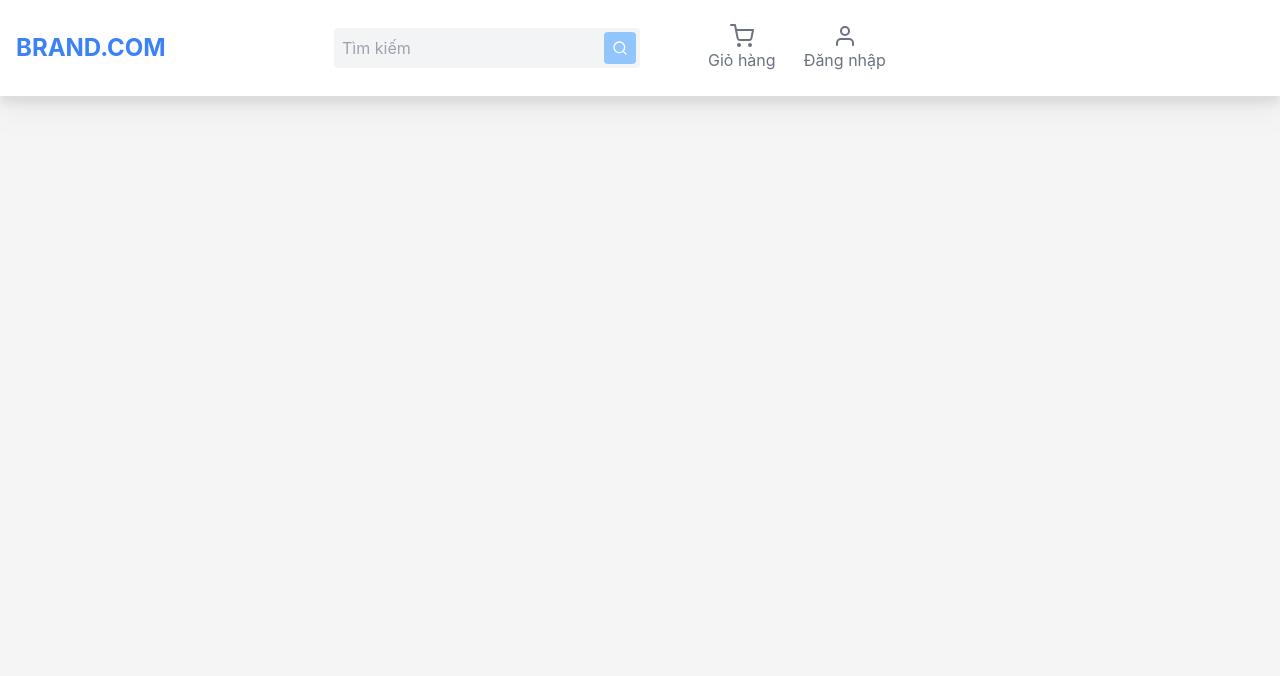
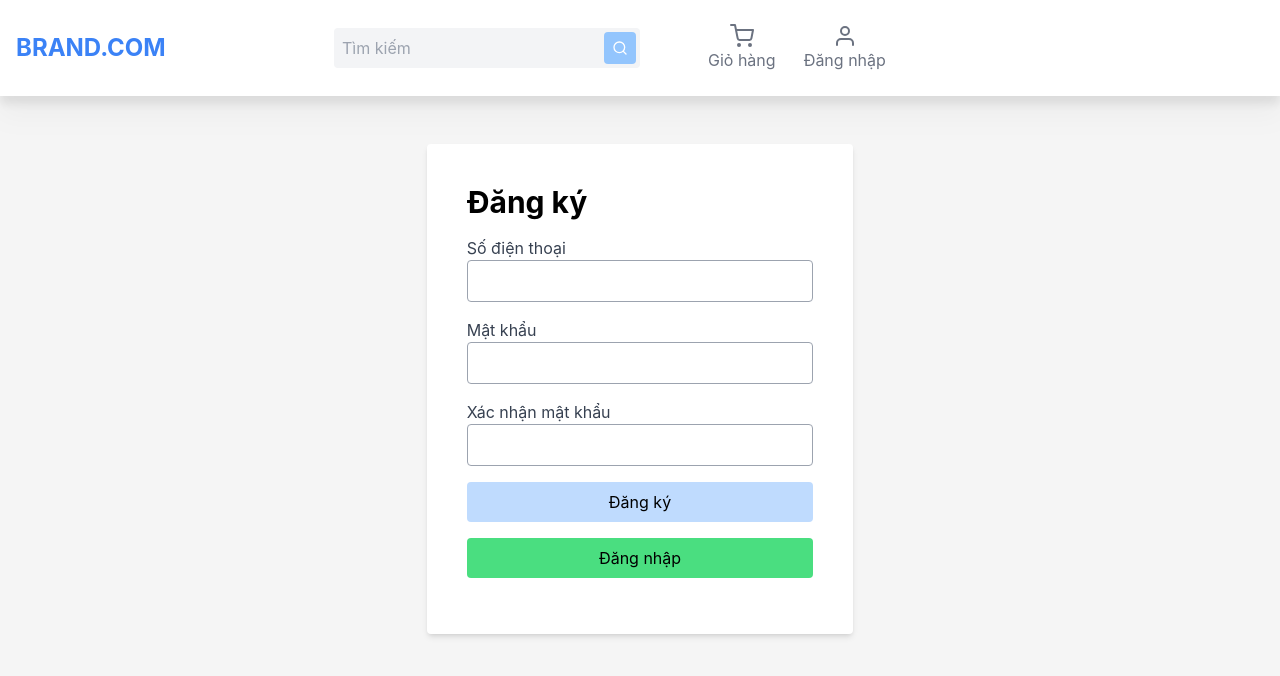
Before and after one commit to PlayerNguyen/tracey-shop, a React (Create React App) app in the folder client/: page /signup in a window 1280 px wide. Shown: the top 676 px of the page. Built offline with nearby package versions, Linux system fonts and the light colour scheme.

Commit message:
more sign up form

```diff
--- a/client/src/components/ProductItem/ProductItem.js
+++ b/client/src/components/ProductItem/ProductItem.js
@@ -9,7 +9,7 @@ export default function ProductItem() {
   });
 
   return (
-    <div className="bg-white shadow-lg rounded-lg p-1 cursor-pointer hover:scale-105 ease-in-out duration-300">
+    <div className="bg-white shadow-lg rounded-lg p-1 cursor-pointer hover:scale-105 ease-in-out duration-200">
       {/* Header, image */}
       <div>
         <img
--- /dev/null
+++ b/client/src/helpers/Validator.js
@@ -0,0 +1,7 @@
+const isValidatePhone = (phone) => {
+  const pattern = /((09|03|07|08|05)+([0-9]{8})\b)/g;
+  return pattern.test(phone);
+};
+export const Validator = {
+  isValidatePhone,
+};
--- a/client/src/routes/Login/Login.js
+++ b/client/src/routes/Login/Login.js
@@ -24,6 +24,7 @@ const Login = () => {
         setError(error);
       });
   };
+
   return (
     <div className="">
       {/* Header */}
@@ -31,8 +32,8 @@ const Login = () => {
         <Navbar />
       </div>
 
-      <div className="m-5 p-5 bg-white rounded shadow-md md:w-1/2 md:mx-auto md:my-12">
-        <div className="w-auto my-5 md:w-1/2 md:mx-auto">
+      <div className="m-5 p-5 bg-white rounded shadow-md md:w-1/2 lg:w-1/3 md:mx-auto md:my-12">
+        <div className="w-auto my-5 md:mx-auto px-5">
           <h1 className="text-3xl font-bold mb-4">Đăng nhập</h1>
           <form className="flex flex-col" onSubmit={handleSubmit}>
             <div className="mb-4">
@@ -69,12 +70,12 @@ const Login = () => {
               </div>
             )}
 
-            <button className="p-2 text-center bg-blue-200 rounded text-base mb-4">
+            <button className="p-2 text-center bg-blue-400 rounded text-base mb-4">
               Đăng nhập
             </button>
 
             <Link
-              className="p-2 text-center bg-green-200 rounded text-base mb-4"
+              className="p-2 text-center bg-green-400 rounded text-base mb-4"
               to="/signup"
             >
               Đăng ký
--- a/client/src/routes/SignUp/SignUp.js
+++ b/client/src/routes/SignUp/SignUp.js
@@ -1,13 +1,126 @@
-import React from "react";
+import React, { useEffect, useState } from "react";
+import { AlertTriangle } from "react-feather";
+import { Link } from "react-router-dom";
 import Navbar from "../../components/Navbar/Navbar";
+import { Validator } from "../../helpers/Validator";
 
 const Signup = () => {
+  const [phone, setPhone] = useState("");
+  const [password, setPassword] = useState("");
+  const [confirmPassword, setConfirmPassword] = useState("");
+  const [isValidForm, setIsValidForm] = useState(false);
+  const [error, setError] = useState(null);
+
+  const handleSubmit = (e) => {
+    e.preventDefault(true);
+    setError(null);
+    /**
+     * Sign up execute
+     */
+    console.log(phone, password, confirmPassword);
+    // Check phone number
+    console.log(Validator.isValidatePhone(phone));
+    if (!Validator.isValidatePhone(phone)) {
+      setError({
+        message: "Số điện thoại không hợp lệ",
+      });
+      return;
+    }
+
+    // Check password and confirm
+    if (password !== confirmPassword) {
+      setError({
+        message: "Mật khẩu và mật khẩu nhập lại không khớp",
+      });
+      return;
+    }
+  };
+
+  useEffect(() => {
+    setIsValidForm(
+      phone && password && confirmPassword && password === confirmPassword
+    );
+  }, [phone, password, confirmPassword]);
+
   return (
     <div>
       {/* Header */}
       <div>
         <Navbar />
       </div>
+
+      <div className="m-5 p-5 bg-white rounded shadow-md md:w-1/2 lg:w-1/3 md:mx-auto md:my-12">
+        <div className="w-auto my-5 md:mx-auto px-5">
+          <h1 className="text-3xl font-bold mb-4">Đăng ký</h1>
+          <form className="flex flex-col" onSubmit={handleSubmit}>
+            <div className="mb-4">
+              <label htmlFor="email" className="text-gray-700">
+                Số điện thoại
+              </label>
+              <input
+                type="tel"
+                className="border border-gray-400 p-2 w-full outline-none rounded"
+                id="phone"
+                value={phone}
+                onChange={(e) => setPhone(e.target.value)}
+              />
+            </div>
+            <div className="mb-4">
+              <label htmlFor="password" className="text-gray-700">
+                Mật khẩu
+              </label>
+              <input
+                type="password"
+                className="border border-gray-400 p-2 w-full outline-none rounded"
+                id="password"
+                value={password}
+                onChange={(e) => setPassword(e.target.value)}
+              />
+            </div>
+
+            <div className="mb-4">
+              <label htmlFor="confirmPassword" className="text-gray-700">
+                Xác nhận mật khẩu
+              </label>
+              <input
+                type="password"
+                className="border border-gray-400 p-2 w-full outline-none rounded"
+                id="confirmPassword"
+                value={confirmPassword}
+                onChange={(e) => setConfirmPassword(e.target.value)}
+              />
+            </div>
+
+            {error && (
+              <div className="mb-4 p-2 bg-red-300 text-red-900 rounded flex flex-row gap-3 align-baseline items-center">
+                <div className="basis-2 p-2">
+                  <AlertTriangle />
+                </div>
+                <div>{error && error.message}</div>
+              </div>
+            )}
+
+            <button
+              className={`p-2 text-center rounded text-base mb-4 ease-in-out duration-200
+              ${
+                isValidForm
+                  ? "bg-blue-400 hover:bg-blue-600 hover:text-white"
+                  : "bg-blue-200"
+              }`}
+              disabled={!isValidForm}
+            >
+              Đăng ký
+            </button>
+
+            <Link
+              className="p-2 text-center bg-green-400 rounded text-base mb-4"
+              to="/login"
+            >
+              Đăng nhập
+            </Link>
+          </form>
+        </div>
+      </div>
     </div>
   );
 };
```
